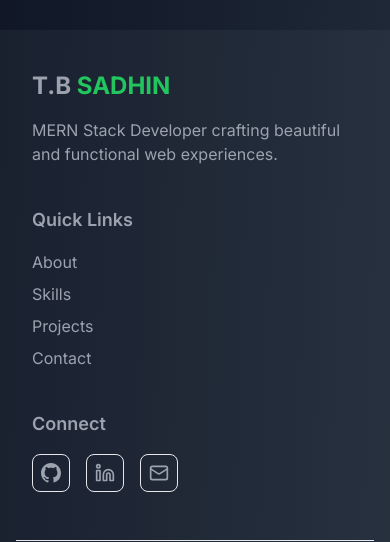
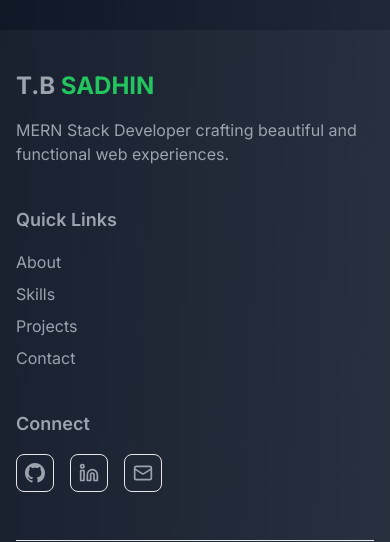
Before and after one commit to sadhin28/sadhin.dev.com, a React (Vite) app: page / in a window 390 px wide. Shown: the part 9970-10512 px from the top of the page. Built offline with nearby package versions, Linux system fonts and the light colour scheme.

Commit message:
foter responsive done

```diff
--- a/src/components/Footer.jsx
+++ b/src/components/Footer.jsx
@@ -11,7 +11,7 @@ const Footer = () => {
     return (
         <footer className="bg-gray-500/10 text-gray-400">
             <div className="max-w-7xl mx-auto  lg:px-1 px-4 py-10">
-                <div className="grid px-4 md:grid-cols-3 md:gap-20 gap-10 ">
+                <div className="grid  md:grid-cols-3 md:gap-20 gap-10 ">
                     {/* Brand */}
                     <div className="space-y-4 ">
                         <button
```
